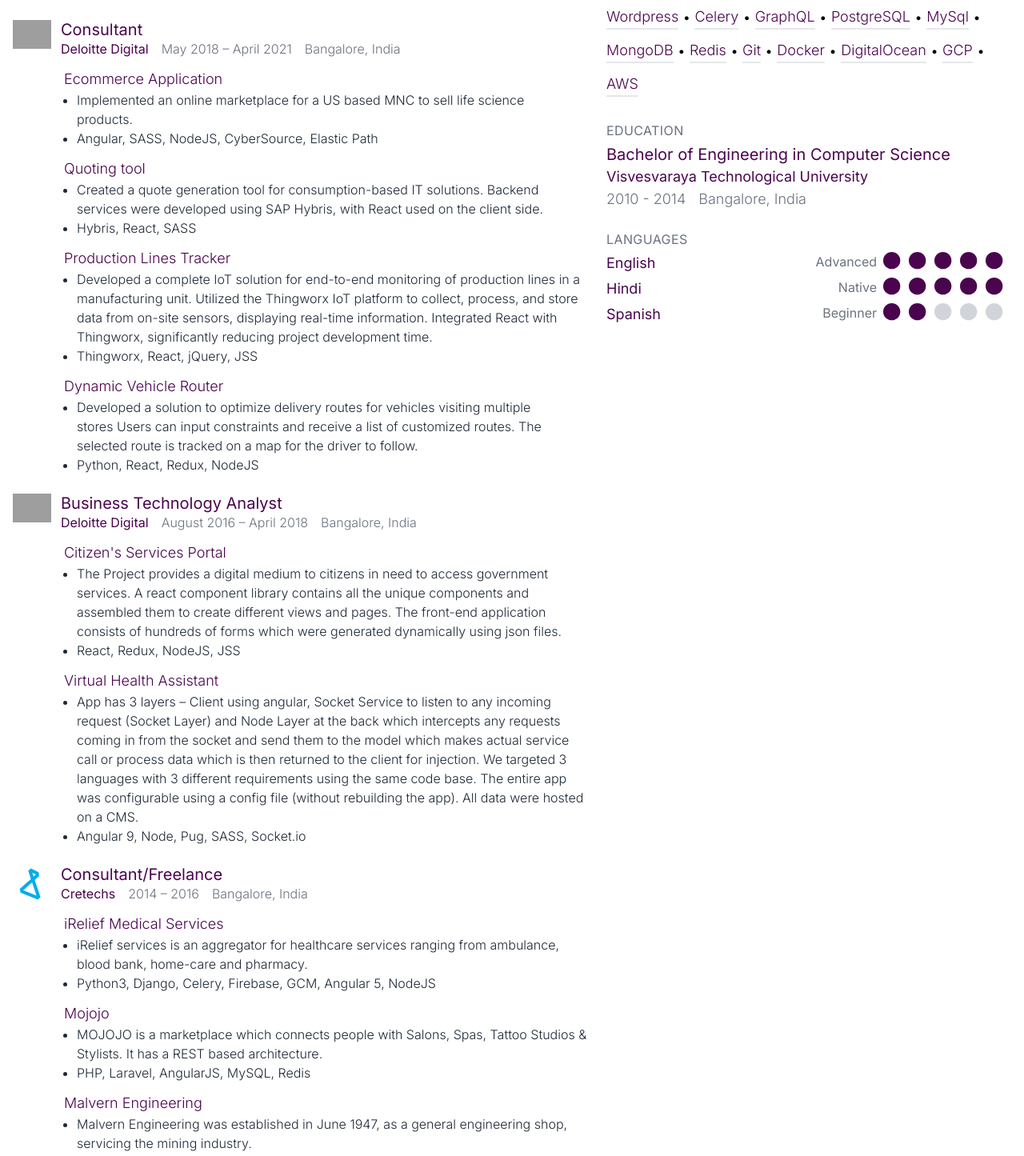
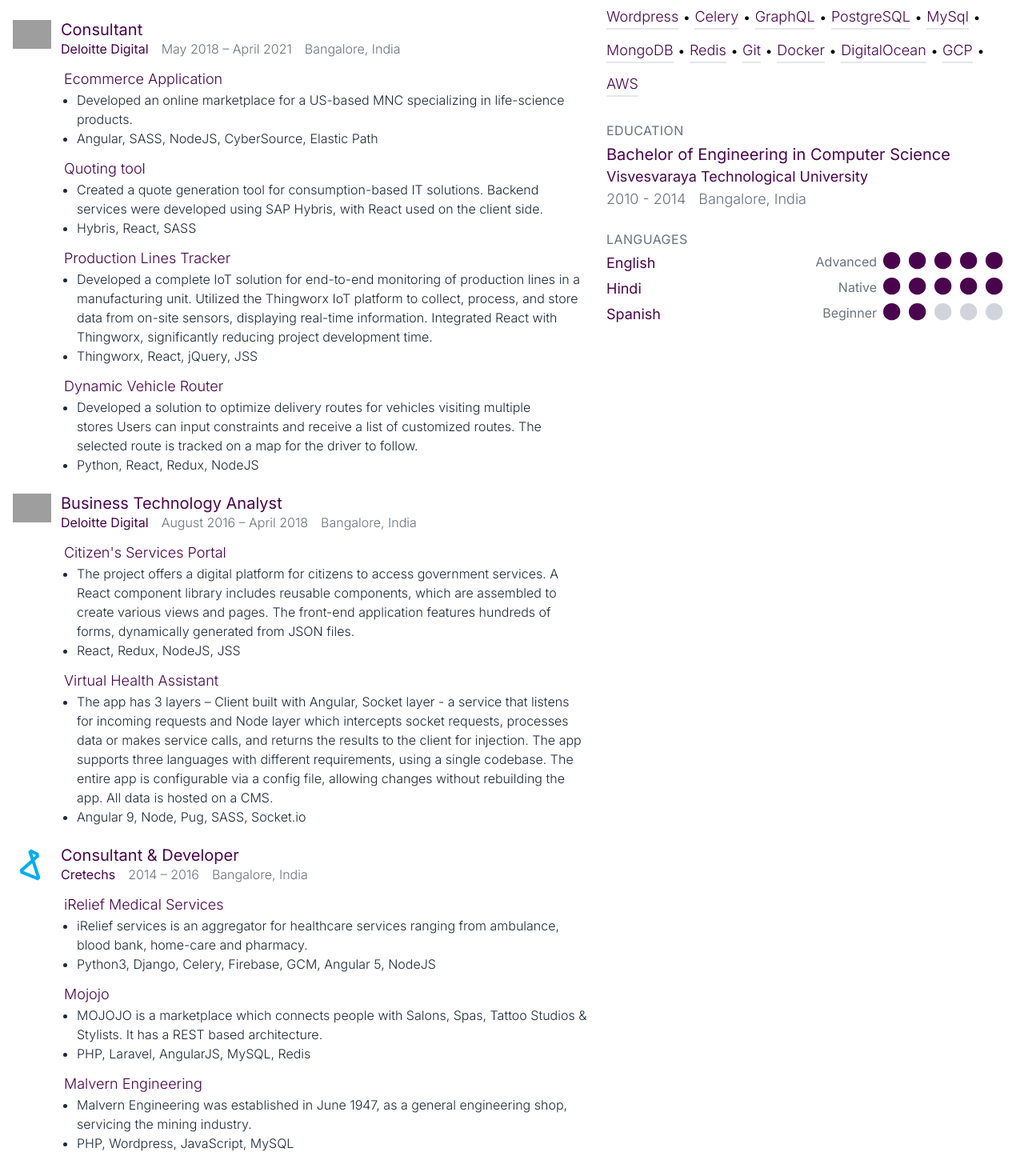
Before and after one commit to ritesrnjn/ritesrnjn.github.io, a Next.js app: page /resume in a window 1280 px wide. Shown: the part 920-2365 px from the top of the page at 80% size. Built offline with nearby package versions, Linux system fonts and the light colour scheme; grey boxes are pictures that could not be loaded.

Commit message:
created page layout

```diff
--- a/src/app/layout.tsx
+++ b/src/app/layout.tsx
@@ -15,7 +15,7 @@
   icons: {
     icon: '/favicon.ico',
   },
-};
+}
 
 export default function RootLayout({children}: Readonly<{ children: React.ReactNode }>) {
   return (
--- /dev/null
+++ b/src/app/resume/layout.tsx
@@ -0,0 +1,32 @@
+import React from 'react'
+
+export default function ResumeLayout({children}: Readonly<{ children: React.ReactNode }>) {
+  return (
+    <div className='max-w-screen-xl mx-auto my-12'>
+      {children}
+      <>
+        <hr className='mt-8'/>
+
+        <div className='text-center'>
+          <div className='font-light mt-6 text-gray-400'>
+            last update: March 2024
+            <br/>
+            online version: https://ranjanritesh.com/resume
+            <br/>
+            <a href='/resume.pdf' className='print:hidden flex justify-center' target='_blank'>
+              <svg className='fill-[#e24045]' xmlns='http://www.w3.org/2000/svg' width='24' height='24'
+                   viewBox='0 0 24 24'>
+                <path
+                  d='M14,2L20,8V20A2,2 0 0,1 18,22H6A2,2 0 0,1 4,20V4A2,2 0 0,1 6,2H14M18,20V9H13V4H6V20H18M10.92,12.31C10.68,11.54 10.15,9.08 11.55,9.04C12.95,9 12.03,12.16 12.03,12.16C12.42,13.65 14.05,14.72 14.05,14.72C14.55,14.57 17.4,14.24 17,15.72C16.57,17.2 13.5,15.81 13.5,15.81C11.55,15.95 10.09,16.47 10.09,16.47C8.96,18.58 7.64,19.5 7.1,18.61C6.43,17.5 9.23,16.07 9.23,16.07C10.68,13.72 10.9,12.35 10.92,12.31M11.57,13.15C11.17,14.45 10.37,15.84 10.37,15.84C11.22,15.5 13.08,15.11 13.08,15.11C11.94,14.11 11.59,13.16 11.57,13.15M14.71,15.32C14.71,15.32 16.46,15.97 16.5,15.71C16.57,15.44 15.17,15.2 14.71,15.32M9.05,16.81C8.28,17.11 7.54,18.39 7.72,18.39C7.9,18.4 8.63,17.79 9.05,16.81M11.57,11.26C11.57,11.21 12,9.58 11.57,9.53C11.27,9.5 11.56,11.22 11.57,11.26Z'>
+                </path>
+              </svg>
+              <span className='text-green-600'>
+              PDF Version
+            </span>
+            </a>
+          </div>
+        </div>
+      </>
+    </div>
+  )
+}
--- a/src/app/resume/page.tsx
+++ b/src/app/resume/page.tsx
@@ -17,7 +17,7 @@
   const resume: Resume = resumeData
 
   return (
-    <div className='max-w-screen-xl mx-auto my-12'>
+    <>
       <Intro resume={resume}/>
       <div className='mt-4 mb-6 grid gap-6 grid-cols-1 sm:grid-cols-12'>
         <div className='col-span-1 sm:col-span-7'>
@@ -27,8 +27,7 @@
           <RightSection resume={resume}/>
         </div>
       </div>
-      <Footer/>
-    </div>
+    </>
   )
 }
 
@@ -68,9 +67,10 @@
       </Section>
       <Section title='Skills'>
         <div className='text-lg font-light'>
-          {resume.skills.map((tag, i) => (
-            <div className='inline-flex justify-center items-center' key={tag}>
-              <span className='text-fuchsia-950 border-b-2 my-1.5'>{tag}</span> {i < resume.skills.length - 1 ? (<span>&nbsp;•&nbsp;</span>) : ""}
+          {resume.skills.map((skill, i) => (
+            <div className='inline-flex justify-center items-center' key={skill}>
+              <span className='text-fuchsia-950 border-b-2 my-1.5'>{skill}</span>
+              {i < resume.skills.length - 1 ? (<span>&nbsp;•&nbsp;</span>) : null}
             </div>
           ))}
         </div>
@@ -157,29 +157,3 @@
     </div>
   )
 }
-
-function Footer() {
-  return <>
-    <hr className='mt-8'/>
-
-    <div className='text-center'>
-      <div className='font-light mt-6 text-gray-400'>
-        last update: March 2024
-        <br/>
-        online version: https://ranjanritesh.com/resume
-        <br/>
-        <a href='/resume.pdf' className='print:hidden flex justify-center' target='_blank'>
-          <svg className='fill-[#e24045]' xmlns='http://www.w3.org/2000/svg' width='24' height='24'
-               viewBox='0 0 24 24'>
-            <path
-              d='M14,2L20,8V20A2,2 0 0,1 18,22H6A2,2 0 0,1 4,20V4A2,2 0 0,1 6,2H14M18,20V9H13V4H6V20H18M10.92,12.31C10.68,11.54 10.15,9.08 11.55,9.04C12.95,9 12.03,12.16 12.03,12.16C12.42,13.65 14.05,14.72 14.05,14.72C14.55,14.57 17.4,14.24 17,15.72C16.57,17.2 13.5,15.81 13.5,15.81C11.55,15.95 10.09,16.47 10.09,16.47C8.96,18.58 7.64,19.5 7.1,18.61C6.43,17.5 9.23,16.07 9.23,16.07C10.68,13.72 10.9,12.35 10.92,12.31M11.57,13.15C11.17,14.45 10.37,15.84 10.37,15.84C11.22,15.5 13.08,15.11 13.08,15.11C11.94,14.11 11.59,13.16 11.57,13.15M14.71,15.32C14.71,15.32 16.46,15.97 16.5,15.71C16.57,15.44 15.17,15.2 14.71,15.32M9.05,16.81C8.28,17.11 7.54,18.39 7.72,18.39C7.9,18.4 8.63,17.79 9.05,16.81M11.57,11.26C11.57,11.21 12,9.58 11.57,9.53C11.27,9.5 11.56,11.22 11.57,11.26Z'>
-            </path>
-          </svg>
-          <span className='text-green-600'>
-              PDF Version
-            </span>
-        </a>
-      </div>
-    </div>
-  </>
-}
--- a/src/config/resume/experiences.json
+++ b/src/config/resume/experiences.json
@@ -70,7 +70,7 @@
         "name": "Ecommerce Application",
         "role": "Full Stack Developer",
         "description": [
-          "Implemented an online marketplace for a US based MNC to sell life science products."
+          "Developed an online marketplace for a US-based MNC specializing in life-science products."
         ],
         "techStack": [
           "Angular",
@@ -136,9 +136,9 @@
         "name": "Citizen's Services Portal",
         "role": "Full Stack Developer",
         "description": [
-          "The Project provides a digital medium to citizens in need to access government services.",
-          "A react component library contains all the unique components and assembled them to create different views and pages.",
-          "The front-end application consists of hundreds of forms which were generated dynamically using json files."
+          "The project offers a digital platform for citizens to access government services.",
+          "A React component library includes reusable components, which are assembled to create various views and pages.",
+          "The front-end application features hundreds of forms, dynamically generated from JSON files."
         ],
         "techStack": [
           "React",
@@ -151,9 +151,10 @@
         "name": "Virtual Health Assistant",
         "role": "Full Stack Developer",
         "description": [
-          "App has 3 layers – Client using angular, Socket Service to listen to any incoming request (Socket Layer) and Node Layer at the back which intercepts any requests coming in from the socket and send them to the model which makes actual service call or process data which is then returned to the client for injection.",
-          "We targeted 3 languages with 3 different requirements using the same code base.",
-          "The entire app was configurable using a config file (without rebuilding the app). All data were hosted on a CMS."
+          "The app has 3 layers – Client built with Angular, Socket layer - a service that listens for incoming requests and Node layer which intercepts socket requests, processes data or makes service calls, and returns the results to the client for injection.",
+          "The app supports three languages with different requirements, using a single codebase.",
+          "The entire app is configurable via a config file, allowing changes without rebuilding the app.",
+          "All data is hosted on a CMS."
         ],
         "techStack": [
           "Angular 9",
@@ -167,7 +168,7 @@
   },
   {
     "duration": "2014 – 2016",
-    "designation": "Consultant/Freelance",
+    "designation": "Consultant & Developer",
     "company": "Cretechs",
     "logo": "cretechs.svg",
     "location": "Bangalore, India",
@@ -176,7 +177,8 @@
         "name": "iRelief Medical Services",
         "role": "Full Stack Developer",
         "description": [
-          "iRelief services is an aggregator for healthcare services ranging from ambulance, blood bank, home-care and pharmacy."
+          "iRelief services is an aggregator for healthcare services ranging from ambulance, blood bank, home-care and pharmacy.",
+          ""
         ],
         "techStack": [
           "Python3",
--- a/src/types/resume.ts
+++ b/src/types/resume.ts
@@ -1,7 +1,6 @@
 export interface Resume {
   name: string
   highlights: string[]
-  about: string
   email: string
   linkedIn: string
   website: string
```
